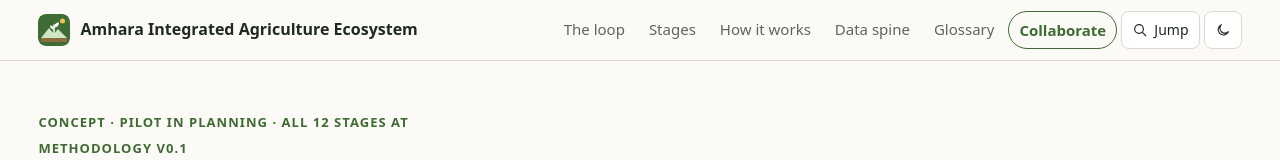
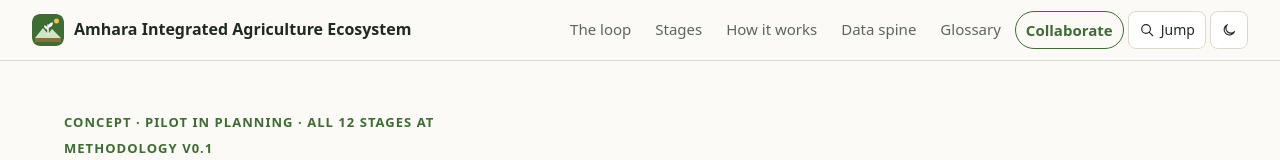
Before and after one commit to Land-Suitability/land-suitability.github.io, a plain HTML site: page index.html in a window 1280 px wide. Shown: the top 160 px of the page. Drawn offline with Linux system fonts and the light colour scheme.

Commit message:
Content at 90% of the screen, navigation bars edge to edge
The header and the stage chain strip now span the full window. Page content
takes 90% of the width (5% margin each side, at least 16px), capped at
2400px for ultra-wide monitors.

```diff
--- a/assets/css/site.css
+++ b/assets/css/site.css
@@ -23,7 +23,7 @@
 
   --radius: 12px;
   --shadow: 0 1px 2px rgba(0, 0, 0, .05), 0 4px 14px rgba(0, 0, 0, .05);
-  --maxw: 1760px;
+  --maxw: 2400px;
   --font: system-ui, -apple-system, "Segoe UI", Roboto, "Noto Sans Ethiopic", "Helvetica Neue", Arial, sans-serif;
 }
 
@@ -75,7 +75,9 @@ body {
 a { color: var(--link); }
 img { max-width: 100%; height: auto; }
 h1, h2, h3 { line-height: 1.25; }
-.container { max-width: var(--maxw); margin: 0 auto; padding: 0 clamp(16px, 3vw, 48px); }
+.container { width: min(90%, 100% - 32px); max-width: var(--maxw); margin: 0 auto; padding: 0; }
+/* navigation bars run edge to edge; page content uses 90% of the screen */
+.site-header > .container, .chain-nav > .container { width: auto; max-width: none; padding-left: clamp(16px, 2.5vw, 48px); padding-right: clamp(16px, 2.5vw, 48px); }
 
 /* ---------- header / nav */
 .site-header {
```
